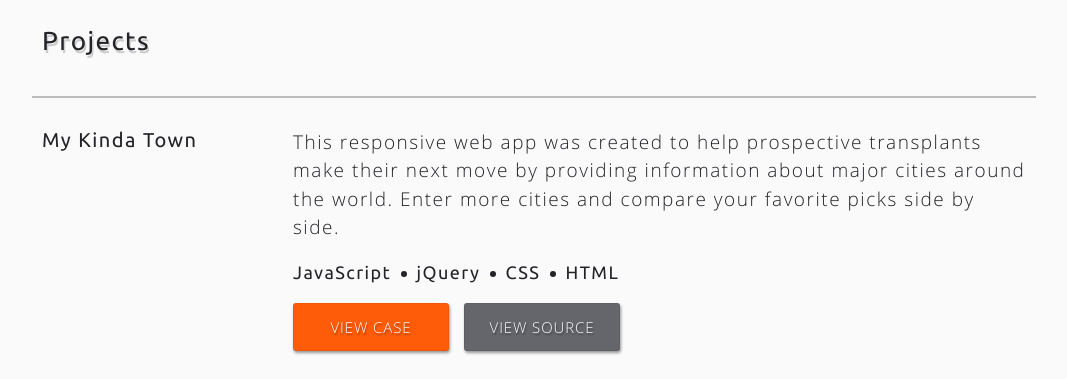
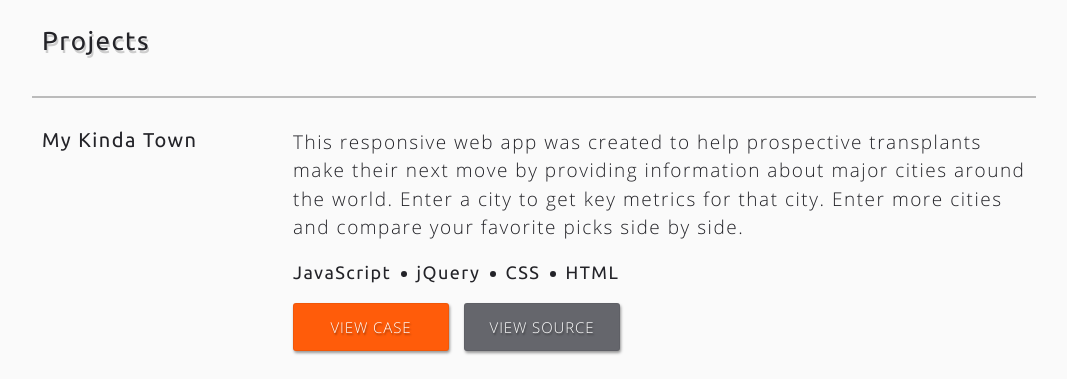
Before and after one commit to msolorio/portfolio-site, a plain HTML site: page index.html in a window 1280 px wide. Shown: the part 2940-3319 px from the top of the page, without its empty margins (106-1173 px from the left). Drawn offline with Linux system fonts and the light colour scheme.

Commit message:
update content for my kinda town app

```diff
--- a/index.html
+++ b/index.html
@@ -186,7 +186,7 @@
         </div>
 
         <div class="col col-projectDescription">
-          <p class="paragraph project_description">This responsive web app was created to help prospective transplants make their next move by providing information about major cities around the world. Enter more cities and compare your favorite picks side by side.</p>
+          <p class="paragraph project_description">This responsive web app was created to help prospective transplants make their next move by providing information about major cities around the world. Enter a city to get key metrics for that city. Enter more cities and compare your favorite picks side by side.</p>
           <ul class="projects_techsUsed">
             <li class="projects_technology">JavaScript</li>
             <li class="projects_technology bullet"></li>
```
